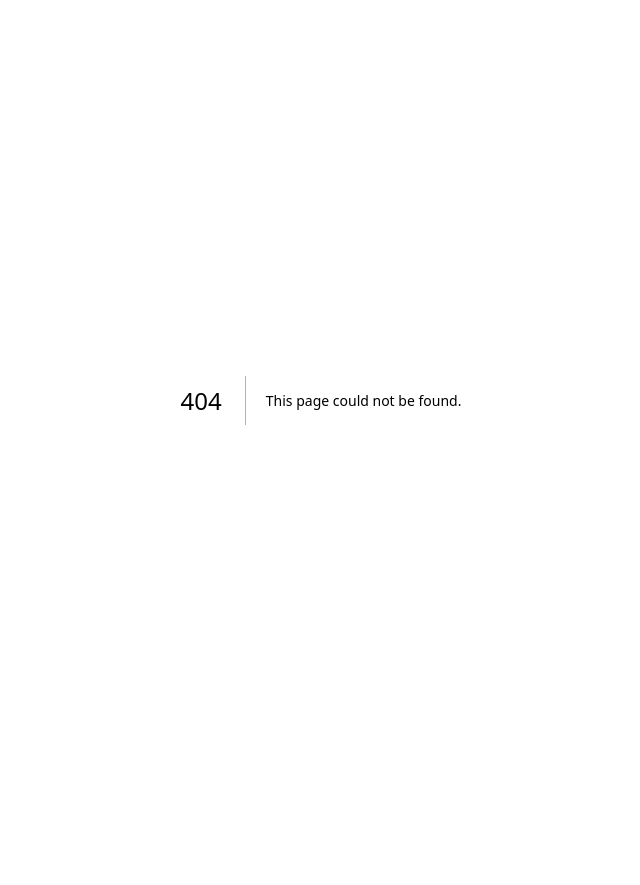
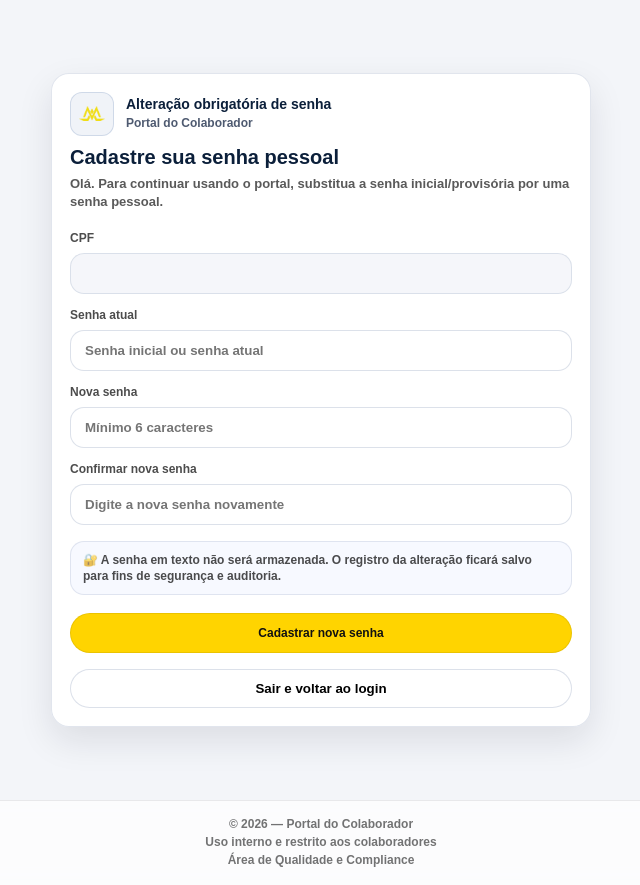
Before and after one commit to conceitonegocioss-max/portal-melo, a Next.js app: page /colaborador/alterar-senha in a window 1280 px wide. Before the commit this address had no page. Shown: the whole page, without its empty margins (319-959 px from the left). Before the commit the page ends 800 px from the top, so only its background shows below. Built offline with nearby package versions, Linux system fonts and the light colour scheme; sample sign-in values are in the browser's storage.

Commit message:
Cria tela de alteracao obrigatoria de senha

```diff
--- /dev/null
+++ b/app/(portal)/colaborador/alterar-senha/page.tsx
@@ -0,0 +1,310 @@
+"use client";
+
+import { useEffect, useState } from "react";
+import { useRouter } from "next/navigation";
+import { clearSession, getSession, setSession } from "@/src/lib/auth";
+
+export default function AlterarSenhaPage() {
+  const router = useRouter();
+  const [ready, setReady] = useState(false);
+  const [cpf, setCpf] = useState("");
+  const [nome, setNome] = useState("");
+  const [senhaAtual, setSenhaAtual] = useState("");
+  const [novaSenha, setNovaSenha] = useState("");
+  const [confirmarSenha, setConfirmarSenha] = useState("");
+  const [erro, setErro] = useState<string | null>(null);
+  const [sucesso, setSucesso] = useState<string | null>(null);
+  const [loading, setLoading] = useState(false);
+
+  useEffect(() => {
+    const session = getSession();
+    if (!session) {
+      router.replace("/colaborador/login");
+      return;
+    }
+
+    setCpf(session.cpf);
+    setNome(session.nome || "");
+    setReady(true);
+  }, [router]);
+
+  async function handleSubmit(e: React.FormEvent) {
+    e.preventDefault();
+    if (loading) return;
+
+    setErro(null);
+    setSucesso(null);
+
+    if (!senhaAtual || !novaSenha || !confirmarSenha) {
+      setErro("Preencha todos os campos para alterar a senha.");
+      return;
+    }
+
+    if (novaSenha.length < 6) {
+      setErro("A nova senha deve ter no mínimo 6 caracteres.");
+      return;
+    }
+
+    if (novaSenha !== confirmarSenha) {
+      setErro("A nova senha e a confirmação não conferem.");
+      return;
+    }
+
+    setLoading(true);
+
+    try {
+      const res = await fetch("/api/auth/password", {
+        method: "POST",
+        headers: { "Content-Type": "application/json" },
+        body: JSON.stringify({
+          action: "change",
+          cpf,
+          senhaAtual,
+          novaSenha,
+          confirmarSenha,
+        }),
+      });
+
+      const data = await res.json().catch(() => null);
+
+      if (!res.ok || !data?.ok || !data?.user) {
+        throw new Error(data?.message || "Não foi possível alterar a senha.");
+      }
+
+      setSession({ ...data.user, mustChangePassword: false });
+      setSucesso("Senha cadastrada com sucesso. Redirecionando para o portal...");
+
+      setTimeout(() => {
+        router.replace("/colaborador");
+      }, 900);
+    } catch (error: any) {
+      setErro(error?.message || "Erro ao alterar senha.");
+    } finally {
+      setLoading(false);
+    }
+  }
+
+  function sair() {
+    clearSession();
+    router.replace("/colaborador/login");
+  }
+
+  if (!ready) {
+    return (
+      <main className="section gray">
+        <div className="container">
+          <p>Carregando…</p>
+        </div>
+      </main>
+    );
+  }
+
+  return (
+    <main className="login-wrap">
+      <div className="login-shell">
+        <div className="login-card">
+          <div className="login-brand">
+            <img src="/logo.png" alt="Logo" className="login-logo" />
+            <div className="login-brand-text">
+              <div className="login-brand-title">Alteração obrigatória de senha</div>
+              <div className="login-brand-sub">Portal do Colaborador</div>
+            </div>
+          </div>
+
+          <h1 className="login-title">Cadastre sua senha pessoal</h1>
+          <p className="login-subtitle">
+            Olá{nome ? `, ${nome}` : ""}. Para continuar usando o portal, substitua a senha inicial/provisória por uma senha pessoal.
+          </p>
+
+          <form onSubmit={handleSubmit} className="login-form">
+            <label className="login-label">CPF</label>
+            <input className="login-input" value={cpf} disabled />
+
+            <label className="login-label">Senha atual</label>
+            <input
+              className="login-input"
+              value={senhaAtual}
+              onChange={(e) => setSenhaAtual(e.target.value)}
+              placeholder="Senha inicial ou senha atual"
+              type="password"
+              autoComplete="current-password"
+            />
+
+            <label className="login-label">Nova senha</label>
+            <input
+              className="login-input"
+              value={novaSenha}
+              onChange={(e) => setNovaSenha(e.target.value)}
+              placeholder="Mínimo 6 caracteres"
+              type="password"
+              autoComplete="new-password"
+            />
+
+            <label className="login-label">Confirmar nova senha</label>
+            <input
+              className="login-input"
+              value={confirmarSenha}
+              onChange={(e) => setConfirmarSenha(e.target.value)}
+              placeholder="Digite a nova senha novamente"
+              type="password"
+              autoComplete="new-password"
+            />
+
+            <div className="login-notice">
+              🔐 A senha em texto não será armazenada. O registro da alteração ficará salvo para fins de segurança e auditoria.
+            </div>
+
+            {erro && <div className="login-error">⚠️ {erro}</div>}
+            {sucesso && <div className="login-success">✅ {sucesso}</div>}
+
+            <button className="btn btn-yellow login-btn" disabled={loading}>
+              {loading ? "Salvando..." : "Cadastrar nova senha"}
+            </button>
+
+            <button type="button" className="login-secondary" onClick={sair}>
+              Sair e voltar ao login
+            </button>
+          </form>
+        </div>
+      </div>
+
+      <style jsx global>{`
+        .login-wrap {
+          min-height: 100vh;
+          width: 100%;
+          background: #f3f5f9;
+          display: flex;
+          align-items: center;
+          justify-content: center;
+        }
+        .login-shell {
+          min-height: 100vh;
+          display: flex;
+          flex-direction: column;
+          align-items: center;
+          justify-content: center;
+          gap: 18px;
+          padding: 24px;
+        }
+        .login-card {
+          width: min(540px, 92vw);
+          background: rgba(255, 255, 255, 0.96);
+          border: 1px solid rgba(10, 42, 106, 0.12);
+          border-radius: 18px;
+          padding: 18px;
+          box-shadow: 0 14px 35px rgba(15, 23, 42, 0.1);
+        }
+        .login-brand {
+          display: flex;
+          align-items: center;
+          gap: 12px;
+          margin-bottom: 10px;
+        }
+        .login-logo {
+          width: 44px;
+          height: 44px;
+          object-fit: contain;
+          border-radius: 12px;
+          background: rgba(11, 59, 138, 0.06);
+          border: 1px solid rgba(11, 59, 138, 0.14);
+          padding: 8px;
+        }
+        .login-brand-title {
+          font-weight: 900;
+          font-size: 14px;
+          color: #0b1f3a;
+          line-height: 1.1;
+        }
+        .login-brand-sub {
+          font-size: 12px;
+          font-weight: 800;
+          opacity: 0.72;
+          margin-top: 3px;
+        }
+        .login-title {
+          margin: 10px 0 6px;
+          font-weight: 900;
+          font-size: 20px;
+          color: #0b1f3a;
+        }
+        .login-subtitle {
+          margin: 0 0 14px;
+          font-size: 13px;
+          font-weight: 700;
+          color: rgba(0, 0, 0, 0.65);
+          line-height: 1.4;
+        }
+        .login-form {
+          display: flex;
+          flex-direction: column;
+          gap: 8px;
+        }
+        .login-label {
+          font-size: 12px;
+          font-weight: 900;
+          color: rgba(0, 0, 0, 0.7);
+          margin-top: 6px;
+        }
+        .login-input {
+          width: 100%;
+          border-radius: 14px;
+          border: 1px solid rgba(10, 42, 106, 0.14);
+          padding: 12px 14px;
+          background: #fff;
+          outline: none;
+          font-weight: 700;
+        }
+        .login-input:disabled {
+          background: #f3f5f9;
+          opacity: 0.8;
+        }
+        .login-input:focus {
+          border-color: rgba(11, 59, 138, 0.35);
+          box-shadow: 0 0 0 4px rgba(11, 59, 138, 0.08);
+        }
+        .login-error,
+        .login-success,
+        .login-notice {
+          margin-top: 8px;
+          padding: 10px 12px;
+          border-radius: 14px;
+          font-size: 12px;
+          font-weight: 800;
+          line-height: 1.35;
+        }
+        .login-error {
+          border: 1px solid rgba(210, 30, 30, 0.18);
+          background: rgba(210, 30, 30, 0.06);
+          color: rgba(140, 0, 0, 0.95);
+        }
+        .login-success {
+          border: 1px solid rgba(27, 122, 58, 0.18);
+          background: #eaf7ef;
+          color: #0f5132;
+        }
+        .login-notice {
+          background: #f7f9ff;
+          border: 1px solid rgba(10, 42, 106, 0.1);
+          color: rgba(0, 0, 0, 0.7);
+        }
+        .login-btn {
+          width: 100%;
+          margin-top: 10px;
+          border-radius: 999px !important;
+          padding: 12px 14px !important;
+          font-weight: 900 !important;
+        }
+        .login-secondary {
+          width: 100%;
+          margin-top: 8px;
+          border-radius: 999px;
+          padding: 11px 14px;
+          border: 1px solid rgba(10, 42, 106, 0.14);
+          background: #fff;
+          font-weight: 900;
+          cursor: pointer;
+        }
+      `}</style>
+    </main>
+  );
+}
```
